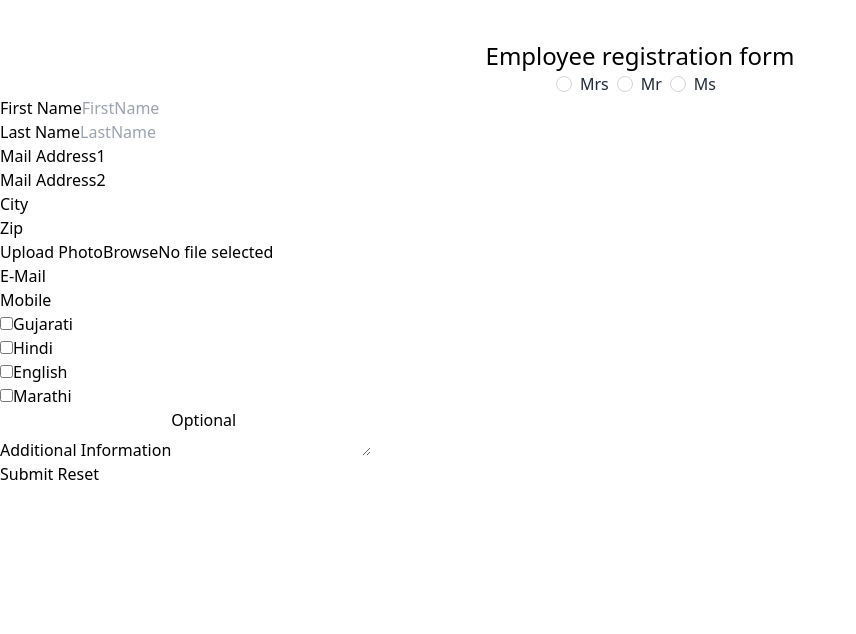
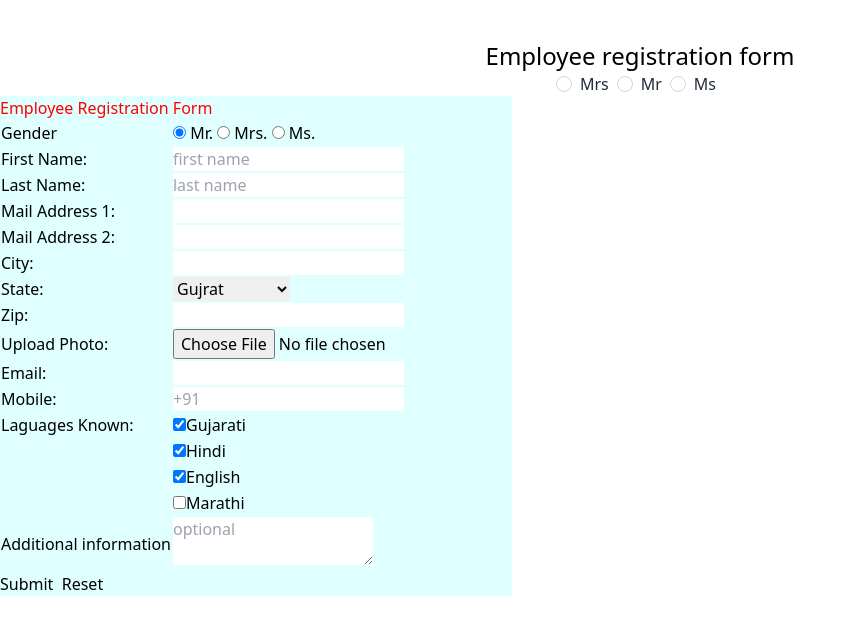
Before and after one commit to shivanithamke/test1, a plain HTML site: page assignment.html in a window 1280 px wide. Shown: the whole page, without its empty margins (0-856 px from the left). Drawn offline with nearby package versions, Linux system fonts and the light colour scheme.

Commit message:
registration form

```diff
--- a/assignment.html
+++ b/assignment.html
@@ -26,24 +26,106 @@
           </div>
       </div>
       </div>
-      <form>
-        <td><label class="headings">First Name</label><input type="text" class="border-black" placeholder="FirstName"><br>
-        <label>Last Name</label><input type="text" placeholder="LastName"><br>
-        <label>Mail Address1</label><input type="text"><br>
-        <label>Mail Address2</label><input type="text"><br>
-        <label>City</label><input type="text"><br>
-        <label>Zip</label><input type="text"><br>
-        <label>Upload Photo</label><button>Browse</button><label>No file selected</label><br>
-        <label>E-Mail</label><input type="text"><br>
-        <label>Mobile</label><input type="text"><br>
-        <input type="checkbox"><label>Gujarati</label><br>
-        <input type="checkbox"><label>Hindi</label><br>
-        <input type="checkbox"><label>English</label><br>
-        <input type="checkbox"><label>Marathi</label><br>
-        <label>Additional Information</label><textarea>Optional</textarea><br>
-        <input type="submit">
-        <input type="button" value="Reset">
-    </form>
+      <form style="background-color:lightcyan;width:40%;">
+        <h1 style="color: red;">Employee Registration Form</h1>
+        <table>
+            <tr>
+                <td>Gender</td>
+                <td>
+                    <input type="radio" id="gender" name="gender" value="male"/ checked> Mr.
+                    <input type="radio" id="gender" name="gender" value="female"/> Mrs.
+                    <input type="radio" id="gender" name="gender" value="female"/> Ms.
+                </td>
+            </tr>
+            <tr>
+                <td>First Name:</td>
+                <td><input type="text" id="fname" name="fname" placeholder="first name"></td>
+            </tr>
+            <tr>
+                <td> <label for="lname">Last Name:</label></td>
+                <td> <input type="text" id="lname" name="lname" placeholder="last name"></td>
+            </tr>
+            <tr>
+                <td> <label for="mailA1">Mail Address 1:</label></td>
+                <td> <input type="text" id="mailA1" name="mailA1"></td>
+            </tr>
+            <tr>
+                <td> <label for="mailA2">Mail Address 2:</label></td>
+                <td> <input type="text" id="mailA2" name="mailA2"></td>
+            </tr>
+            <tr>
+                <td> <label for="city">City:</label></td>
+                <td> <input type="text" id="city" name="city"></td>
+            </tr>
+            <tr>
+                <td>
+
+                        <label for="state">State:</label>
+
+                </td>
+                <td>
+                    <select name="state" id="state">
+                        <option value="Gujrat" selected>Gujrat</option>
+                        <option value="saab">Maharashtra</option>
+                        <option value="opel">Kerala</option>
+                        <option value="audi">Karnataka</option>
+                      </select>
+
+                </td>
+            </tr>
+            <tr>
+
+                    <td> <label for="zip">Zip:</label></td>
+                    <td> <input type="text" id="zip" name="zip"></td>
+
+            </tr>
+            <tr>
+
+                <td> <label for="im">Upload Photo:</label></td>
+                <td> <input type="file" id="im" name="zip"></td>
+
+        </tr>
+            <tr>
+
+                <td> <label for="email">Email:</label></td>
+                <td> <input type="text" id="email" name="email"></td>
+        </tr>
+        <tr>
+
+            <td> <label for="mb">Mobile:</label></td>
+            <td> <input type="text" id="mb" name="mb" placeholder="+91"></td>
+    </tr>
+    <tr>
+
+        <td> <label for="ln">Laguages Known:</label></td>
+        <td><input type="checkbox" id="ln" name="ln" value="Lang" checked>Gujarati</td>
+    </tr>
+    <tr>
+        <td></td>
+        <td><input type="checkbox" id="ln" name="ln" value="Lang" checked>Hindi</td>
+    </tr>
+    <tr>
+        <td></td>
+        <td><input type="checkbox" id="ln" name="ln" value="Lang" checked>English</td>
+    </tr>
+    <tr>
+        <td></td>
+        <td><input type="checkbox" id="ln" name="ln" value="Lang">Marathi</td>
+    </tr>
+    <tr>
+        <td>Additional information</td>
+        <td><textarea placeholder="optional"></textarea></td>
+    </tr>
+        </table>
+       <tr>
+        <td></td>
+        <td><button type="submit" form="nameform" value="Submit">Submit</button> &nbsp;<button type="reset" form="nameform" value="reset">Reset</button></td>
+       </tr>
+
+        </form>
+
+
+</body>
 </div>
 </div>
 
```
